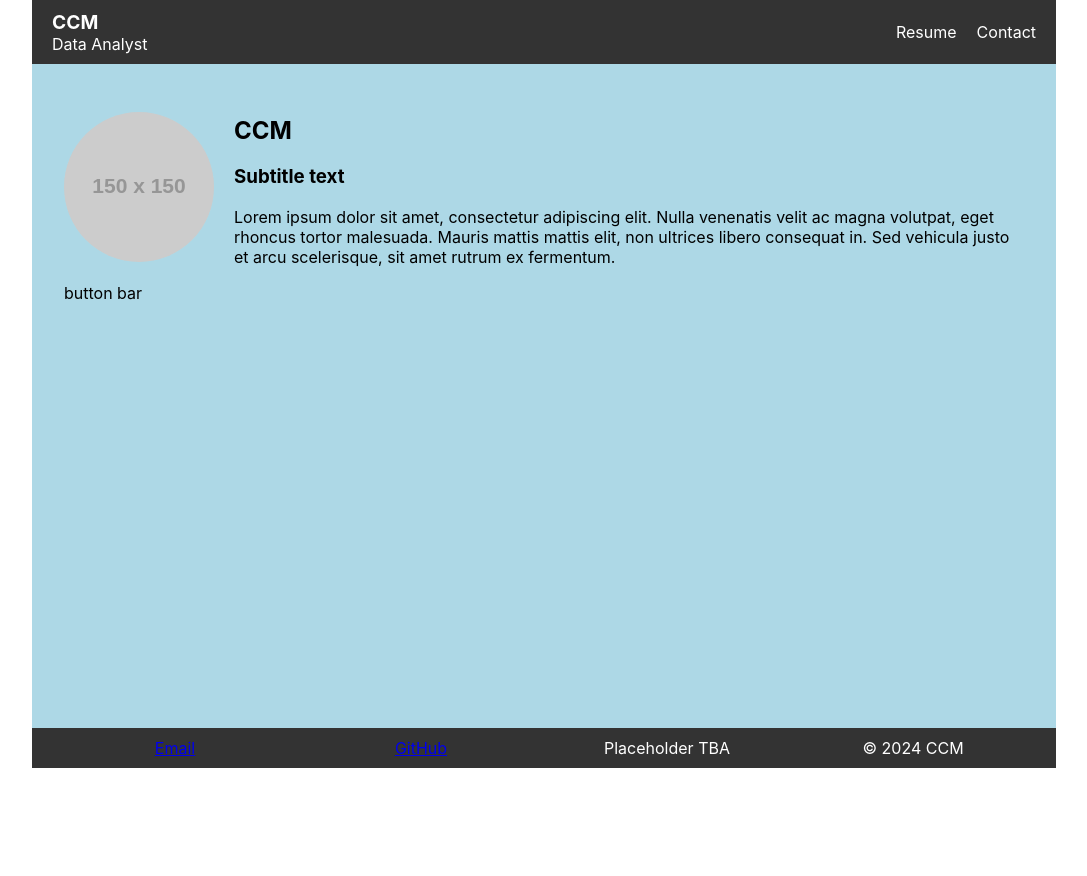
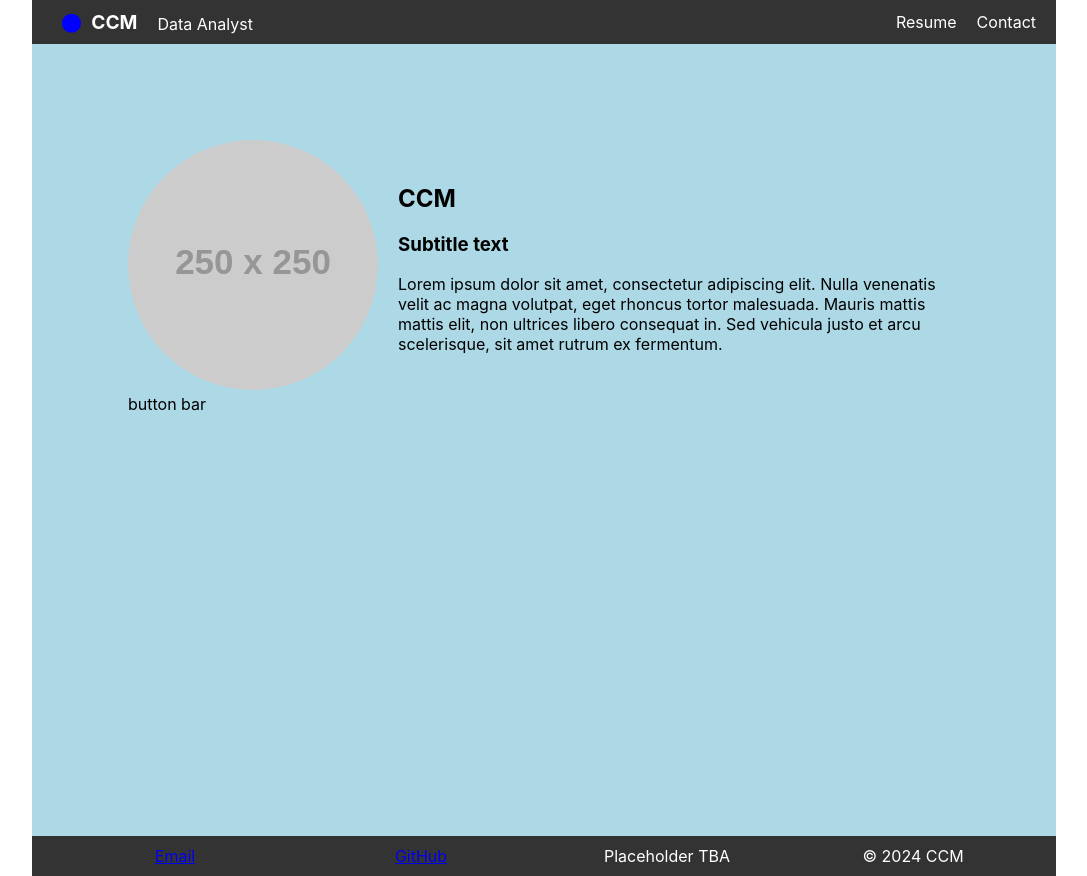
Before and after one commit to TheMartinCrabtree/web-cam, a React (Create React App) app in the folder frontend/: page / in a window 1280 px wide. Shown: the whole page, without its empty margins (96-1183 px from the left). Before the commit the page ends 800 px from the top, so only its background shows below. Built offline with nearby package versions, Linux system fonts and the light colour scheme.

Commit message:
damn spot

```diff
--- a/frontend/src/App.tsx
+++ b/frontend/src/App.tsx
@@ -20,7 +20,7 @@ const LayoutWrapper = styled.div`
 
 const BodyWrapper = styled.div`
   background-color: lightblue;
-  padding: 2em;
+  padding: 6em;
   min-height: 600px;
 `;
 
--- a/frontend/src/components/header/Header.tsx
+++ b/frontend/src/components/header/Header.tsx
@@ -11,21 +11,36 @@ const HeaderContainer = styled.div`
 `;
 const LeftHeaderContainer = styled.div`
   display: flex;
-  flex-direction: column;
+  flex-direction: row;
 `;
 
 const RightHeaderContainer = styled.div`
   display: flex;
 `;
 
-// const Icon = styled.img``;
+const DotIcon = styled.span`
+  width: 1.2em; /* Adjust the size of the dot */
+  height: 1.2em; /* Adjust the size of the dot */
+  background-color: blue;
+  border-radius: 90%;
+  display: inline-block;
+  position: relative;
+  transform: translate(0%, 20%);
+`;
+
+const IconContainer = styled.div`
+  margin-left: 10px;
+  margin-right: 10px;
+`;
 
 const NameContainer = styled.div`
   font-size: 1.2rem;
   font-weight: bold;
 `;
 const TitleContainer = styled.div`
+  margin-left: 20px;
   font-size: 1rem;
+  align-self: flex-end;
 `;
 const ResumeContainer = styled.div`
   margin-left: 20px;
@@ -40,6 +55,9 @@ const Header = () => {
   return (
     <HeaderContainer>
       <LeftHeaderContainer>
+        <IconContainer>
+          <DotIcon />
+        </IconContainer>
         <NameContainer>CCM</NameContainer>
         <TitleContainer>Data Analyst</TitleContainer>
       </LeftHeaderContainer>
--- a/frontend/src/components/profile/Profile.tsx
+++ b/frontend/src/components/profile/Profile.tsx
@@ -12,8 +12,8 @@ const ImageContainer = styled.div`
   margin-right: 20px;
 `;
 const StyledImage = styled.img`
-  width: 150px;
-  height: 150px;
+  width: 250px;
+  height: 250px;
   border-radius: 50%;
   object-fit: cover;
 `;
@@ -30,7 +30,7 @@ const Profile = () => {
   return (
     <LayoutWrapper>
       <ImageContainer>
-        <StyledImage src="https://via.placeholder.com/150" alt="Profile" />
+        <StyledImage src="https://via.placeholder.com/250" alt="Profile" />
       </ImageContainer>
       <InfoContainer>
         <TitleContainer>CCM</TitleContainer>
```
